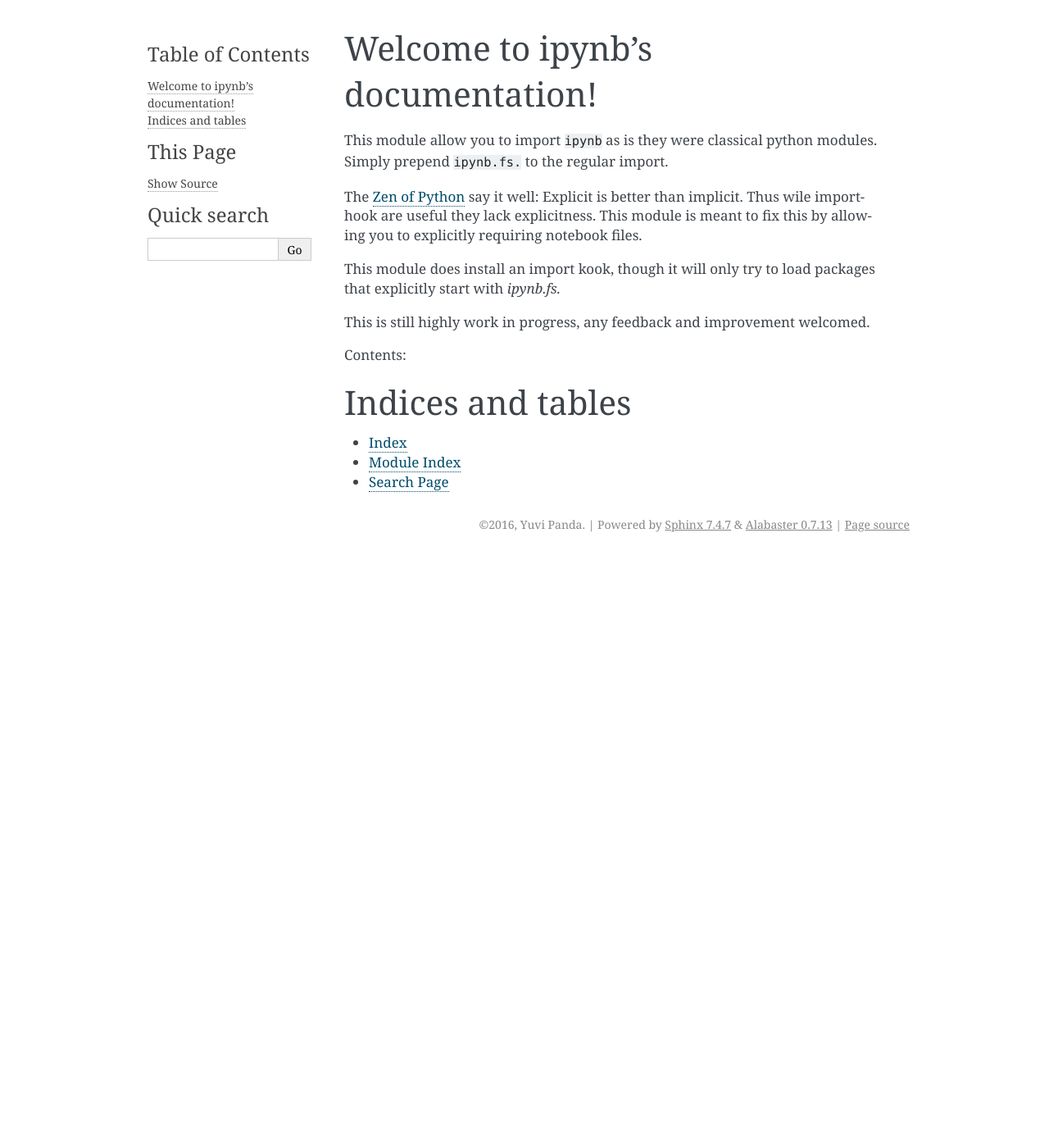
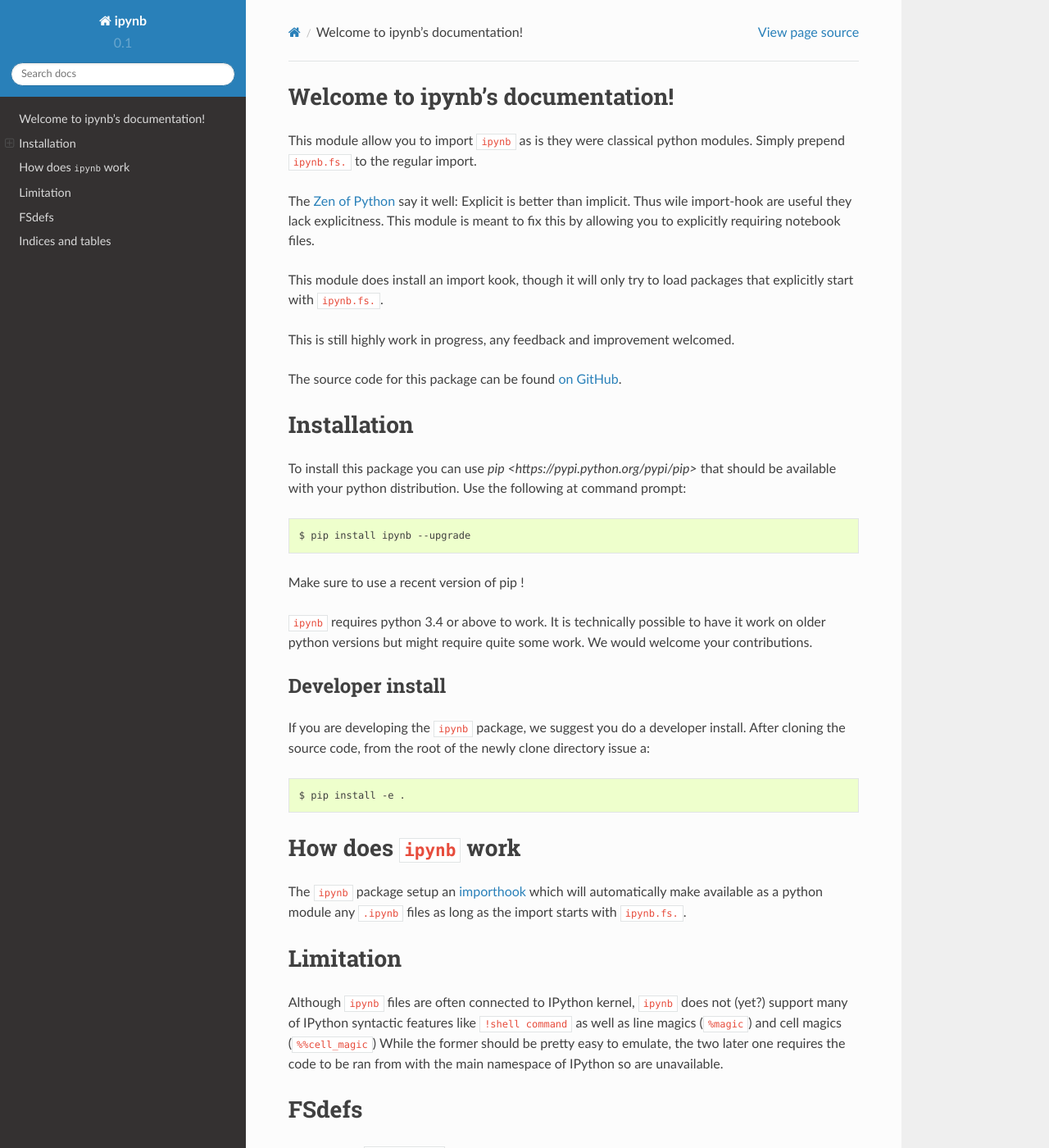
Before and after one commit to ipython/ipynb, a Sphinx documentation site: the page built from docs/index.rst, in a window 1280 px wide and 1400 px high. Shown: the whole window at 82% size. Built offline with Sphinx 7.4.7 and the Read the Docs theme 2.0.0, drawn with Linux system fonts in a browser that asks for light colours; some of the changed text lies outside the part shown.

Commit message:
Setup some docs and mark as python 3.4 + only

```diff
--- a/docs/conf.py
+++ b/docs/conf.py
@@ -123,7 +123,17 @@
 # The theme to use for HTML and HTML Help pages.  See the documentation for
 # a list of builtin themes.
 #
-html_theme = 'alabaster'
+import os
+
+ON_RTD = os.environ.get('READTHEDOCS', None) == 'True'
+
+if ON_RTD:
+    tags.add('rtd')
+else:
+    import sphinx_rtd_theme
+    html_theme = "sphinx_rtd_theme"
+    html_theme_path = [sphinx_rtd_theme.get_html_theme_path()]
+
 
 # Theme options are theme-specific and customize the look and feel of a theme
 # further.  For a list of options available for each theme, see the
--- a/docs/index.rst
+++ b/docs/index.rst
@@ -15,9 +15,70 @@
 requiring notebook files.
 
 This module does install an import kook, though it will only try to load
-packages that explicitly start with `ipynb.fs.`
+packages that explicitly start with ``ipynb.fs.``.
 
 This is still highly work in progress, any feedback and improvement welcomed.
+
+The source code for this package can be found
+`on GitHub <https://github.com/yuvipanda/ipynb>`_.
+
+
+
+Installation
+============
+
+To install this package you can use `pip <https://pypi.python.org/pypi/pip>`
+that should be available with your python distribution. Use the following at
+command prompt:
+
+.. code::
+
+    $ pip install ipynb --upgrade
+
+Make sure to use a recent version of pip !
+
+``ipynb`` requires python 3.4 or above to work. It is technically possible to
+have it work on older python versions but might require quite some work. We
+would welcome your contributions.
+
+
+Developer install
+-----------------
+
+If you are developing the ``ipynb`` package, we suggest you do a developer install.
+After cloning the source code, from the root of the newly clone directory issue a:
+
+.. code::
+
+    $ pip install -e .
+
+
+How does ``ipynb`` work
+=======================
+
+The ``ipynb`` package setup an `importhook
+<https://docs.python.org/3/reference/import.html>`_ which will automatically
+make available as a python module any ``.ipynb`` files as long as the import
+starts with ``ipynb.fs.``.
+
+
+Limitation
+==========
+
+Although ``ipynb`` files are often connected to IPython kernel, ``ipynb`` does
+not (yet?) support  many of IPython syntactic features like ``!shell command``
+as well as line magics (``%magic``) and cell magics (``%%cell_magic``) While
+the former should be pretty easy to emulate, the two later one requires the
+code to be ran from with the main namespace of IPython so are unavailable.
+
+
+FSdefs
+======
+
+
+Import using ``ipynb.fsdefs`` does not trigger side effects.
+
+
 
 
 Contents:
--- a/setup.py
+++ b/setup.py
@@ -9,4 +9,5 @@
     author_email='yuvipanda@gmail.com',
     license='BSD',
     packages=find_packages(),
+    python_requires='>=3.4'
 )
```
